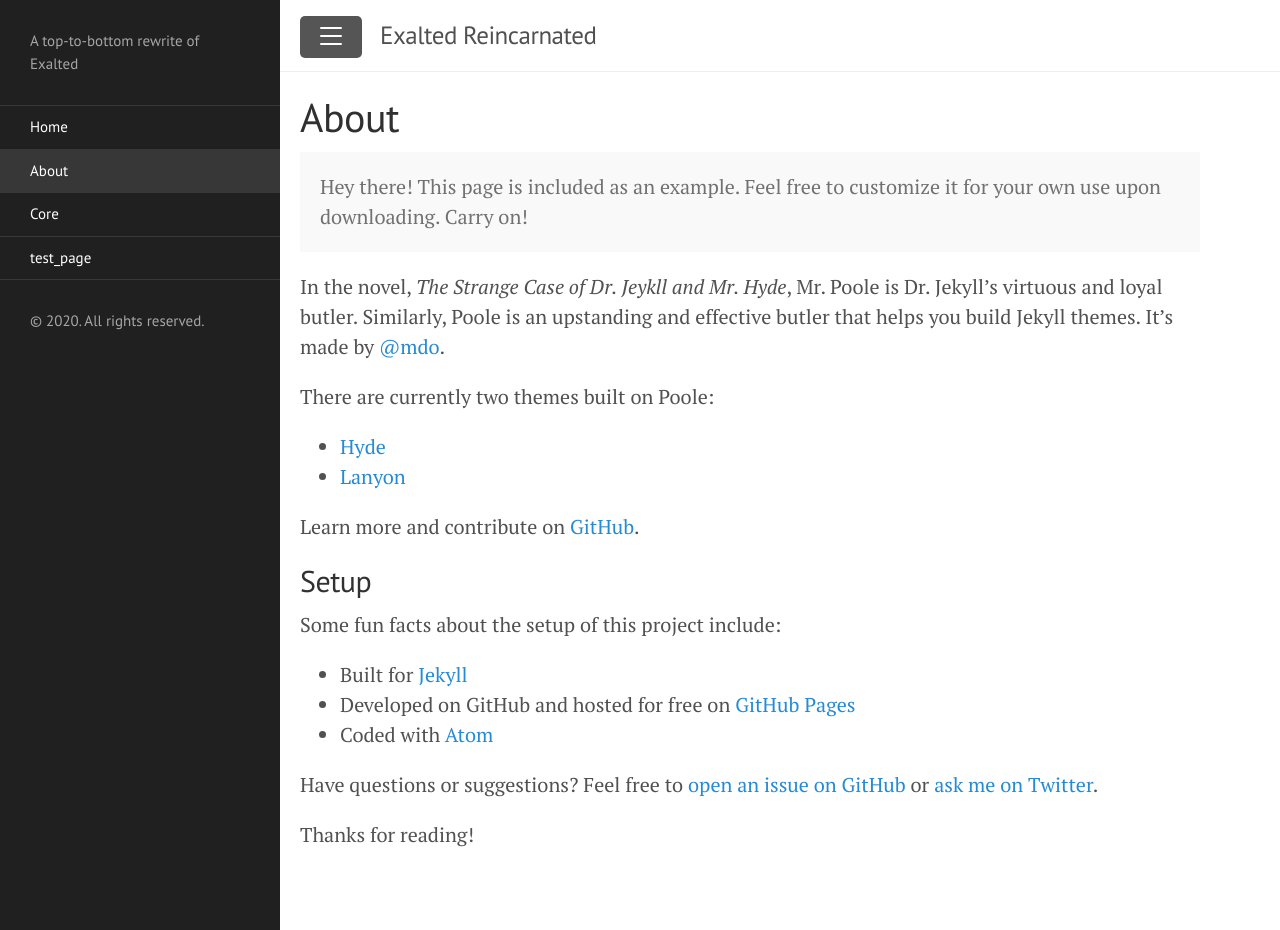
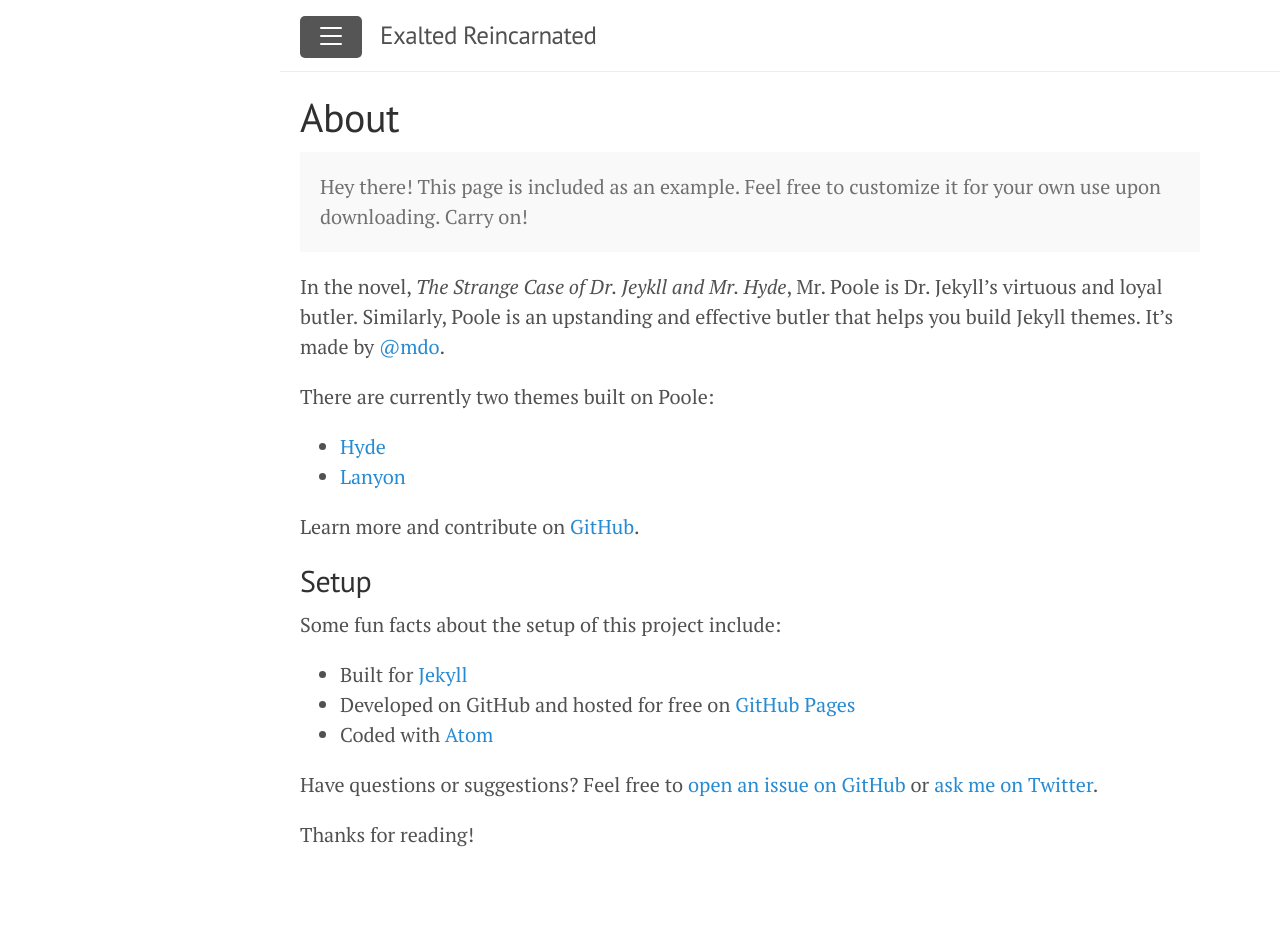
Before and after one commit to Dragonmystic707/exalted-reincarnated, a Jekyll site: the page built from docs/about.md, in a window 1280 px wide and 930 px high. Built offline with Jekyll 4.4.1, drawn with Linux system fonts in a browser that asks for light colours.

Commit message:
Disabled other sidebar

```diff
--- a/docs/_includes/sidebar.html
+++ b/docs/_includes/sidebar.html
@@ -3,7 +3,7 @@
 <input type="checkbox" class="sidebar-checkbox" id="sidebar-checkbox" checked>
 
 <!-- Toggleable sidebar -->
-<div class="sidebar" id="sidebar">
+<!-- <div class="sidebar" id="sidebar">
   <div class="sidebar-item">
     <p>{{ site.description }}</p>
   </div>
@@ -20,7 +20,7 @@
     {% for node in pages_list %}
       {% if node.title != null %}
         {% if node.layout == "page" %}
-          <a class="sidebar-nav-item{% if page.url == node.url %} active{% endif %}" href="{{ node.url | absolute_url }}">{{ node.title }}</a>
+          <a class="sidebar-nav-item{% if page.url == node.url %} active{% endif %}" href="{{ node.url | absolute_url }}">{{ node.title }}</a> -->
           <!-- {% for item in site.data.navigation[node.sidebar] %}
             <ul>
             {% for h1 in item.header%}
@@ -28,7 +28,7 @@
             {% endfor %}
             </ul>
           {% endfor %} -->
-        {% endif %}
+        <!-- {% endif %}
       {% endif %}
     {% endfor %}
   </nav>
@@ -37,5 +37,5 @@
     <p>
       &copy; {{ site.time | date: '%Y' }}. All rights reserved.
     </p>
-  </div>
+  </div> -->
 </div>
```
